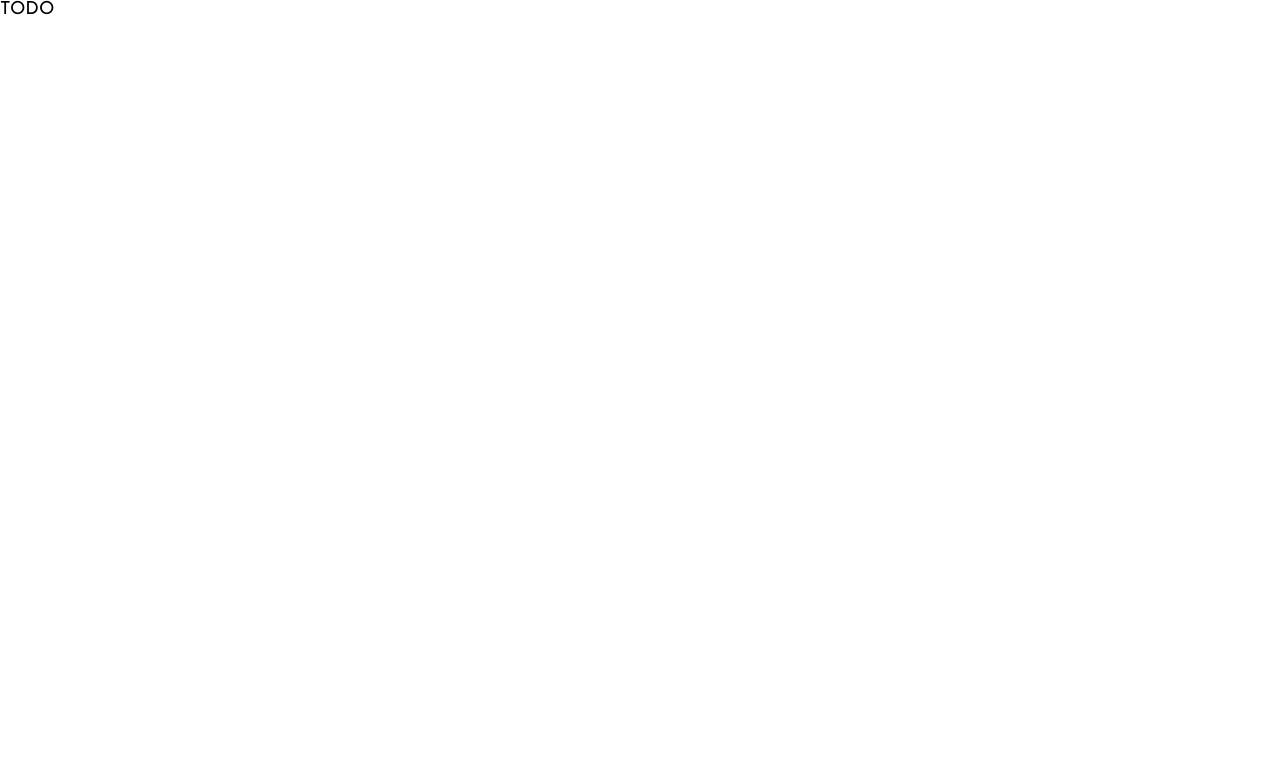
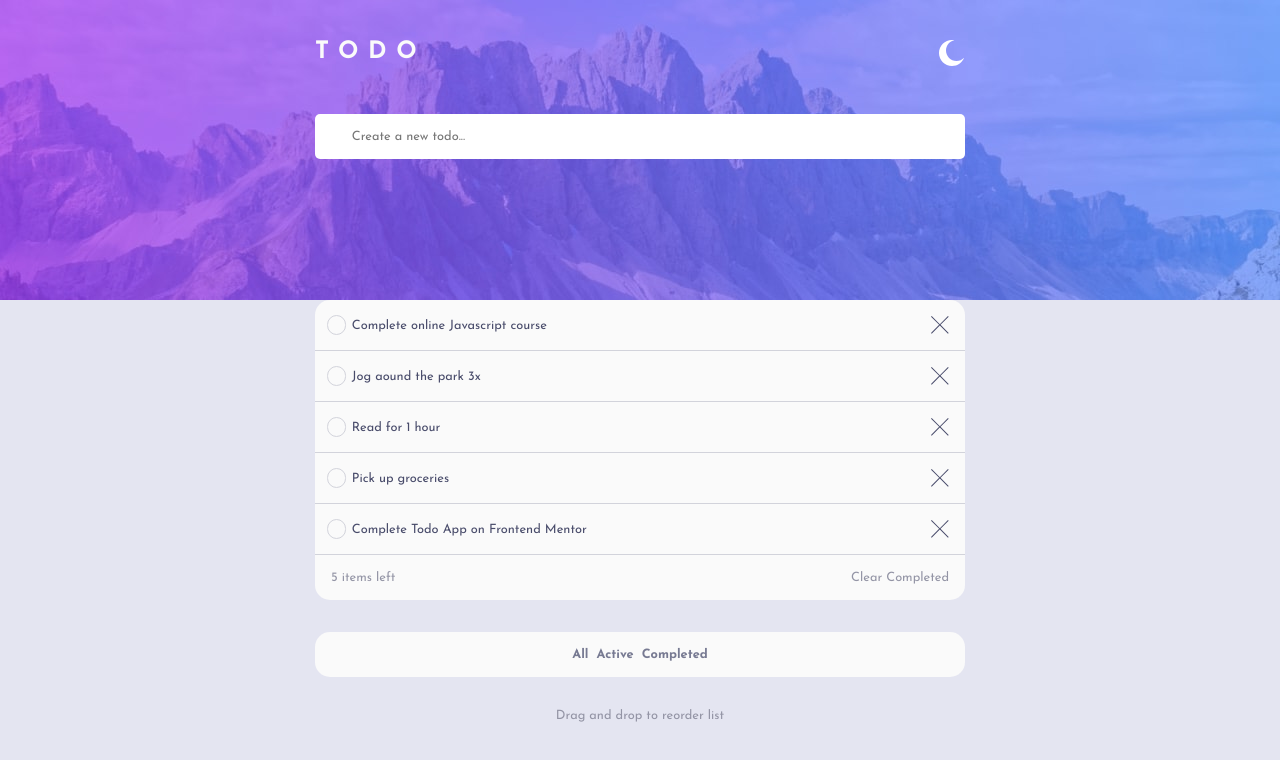
Before and after one commit to guido2288/TODORECT, a React (Vite) app: page / in a window 1280 px wide. Shown: the top 760 px of the page. Built offline with nearby package versions, Linux system fonts and the light colour scheme.

Commit message:
Diseño terminado

```diff
--- a/src/App.jsx
+++ b/src/App.jsx
@@ -2,10 +2,74 @@ function App() {
 
 
   return (
-    <>
+    <main className="main_container">
+      <header className="head_container ">
+        <div className="nav_container">
+          <h1>TODO</h1>
+          <img src="../public/images/icon-moon.svg" alt="icon" />
+        </div>
+          <form action="submit">
 
-      <h1>TODO</h1>
-    </>
+
+            <input type="text" placeholder="Create a new todo..." />
+
+          </form>
+      </header>
+
+      <section className="list-container">
+        <ul>
+          <li>
+            <span className="circle_item"></span>
+            Complete online Javascript course
+
+              <img src="../public/images/icon-cross.svg" alt="" />
+
+          </li>
+          <li>
+          <span className="circle_item"></span>
+            Jog aound the park 3x
+
+              <img src="../public/images/icon-cross.svg" alt="" />
+
+          </li>
+          <li>
+          <span className="circle_item"></span>
+            Read for 1 hour
+              <img src="../public/images/icon-cross.svg" alt="" />
+
+          </li>
+
+          <li>
+          <span className="circle_item"></span>
+            Pick up groceries
+              <img src="../public/images/icon-cross.svg" alt="" />
+
+          </li>
+
+          <li>
+          <span className="circle_item"></span>
+            Complete Todo App on Frontend Mentor
+              <img src="../public/images/icon-cross.svg" alt="" />
+
+          </li>
+
+        </ul>
+        <div className="status_container">
+          <span>5 items left</span>
+          <span>Clear Completed</span>
+        </div>
+      </section>
+
+
+      <footer>
+        <div className="btn-container">
+          <span>All</span>
+          <span>Active</span>
+          <span>Completed</span>
+        </div>
+        <p>Drag and drop to reorder list</p>
+      </footer>
+    </main>
   )
 }
 
--- a/src/index.css
+++ b/src/index.css
@@ -4,8 +4,6 @@
   padding: 0;
   box-sizing: border-box;
   font-family: "Josefin Sans", sans-serif;
-  font-size: 18px;
-  font-weight: 400;
 }
 
 :root {
@@ -28,10 +26,140 @@
 
   --VeryDarkBlue: hsl(235, 21%, 11%);
   --VeryDarkDesaturatedBlue: hsl(235, 24%, 19%);
-  --LightGrayishBlue: hsl(234, 39%, 85%);
+  --LightGrayishBlueDT: hsl(234, 39%, 85%);
   /* (hover) */
-  --LightGrayishBlue: hsl(236, 33%, 92%);
-  --DarkGrayishBlue: hsl(234, 11%, 52%);
-  --VeryDarkGrayishBlue: hsl(233, 14%, 35%);
-  --VeryDarkGrayishBlue: hsl(237, 14%, 26%);
+  --LightGrayishBlueDTH: hsl(236, 33%, 92%);
+  --DarkGrayishBlueDt: hsl(234, 11%, 52%);
+  --VeryDarkGrayishBlueDt: hsl(233, 14%, 35%);
+  --VeryDarkGrayishBlueDtb: hsl(237, 14%, 26%);
 }
+.main_container{
+  background-color: var(--VeryLightGrayishBlue);
+  height: 100svh;
+}
+.darkMode{
+  background-color: var(--VeryDarkBlue);
+}
+.head_container{
+  background-image: url(../public/images/bg-mobile-light.jpg);
+  background-repeat: no-repeat;
+  background-position: top;
+  background-size: cover;
+  min-height: 200px;
+  padding: 2.5rem 2rem;
+}
+
+.nav_container{
+  display: flex;
+  justify-content: space-between;
+  max-width: 650px;
+}
+.nav_container h1{
+  color:var(--VeryLightGray);
+  letter-spacing: 0.6rem;
+  font-weight: 700;
+  font-size: 1.5rem;
+}
+.nav_container img{
+  cursor: pointer;
+}
+
+input{
+  font-size: 0.8rem;
+  border: none;
+  width: 100%;
+  margin: 3rem 0;
+  padding: 1rem 1rem 1rem 2.3rem;
+  border-radius: 5px;
+  color: var(--VeryDarkGrayishBlue);
+  max-width: 650px;
+}
+input:focus{
+  outline: none;
+}
+.list-container{
+  max-width: 650px;
+  margin: 0 2rem;
+  background-color: var(--VeryLightGray);
+  border-radius: 15px;
+  color: var(--VeryDarkGrayishBlue);
+}
+ul{
+  list-style: none;
+}
+ul li{
+  position: relative;
+  display: flex;
+  justify-content: space-between;
+  align-items: center;
+  font-size: 0.8rem;
+  padding: 1rem 1rem 1rem 2.3rem;
+  border-bottom: 1px solid var(--LightGrayishBlue);
+}
+ul li img{
+  cursor: pointer;
+}
+.circle_item{
+  position: absolute;
+  width: 1.2rem;
+  height: 1.2rem;
+  border-radius: 50%;
+  border: 1px solid var(--LightGrayishBlue);
+  background-color: none;
+  cursor: pointer;
+  transform: translateX(-130%);
+}
+.status_container{
+  padding: 1rem;
+  display: flex;
+  justify-content: space-between;
+}
+.status_container span{
+  color: var(--DarkGrayishBlue);
+  font-size: 0.8rem;
+  cursor: pointer;
+}
+.btn-container{
+  background-color: var(--VeryLightGray);
+  border-radius: 15px;
+  margin: 2rem 2rem;
+  padding: 1rem;
+  display: flex;
+  justify-content: center;
+  gap: 0.5rem;
+  max-width: 650px;
+}
+.btn-container span{
+  font-size: 0.8rem;
+  cursor: pointer;
+  color: var(--DarkGrayishBlueDt);
+  font-weight: 700;
+}
+footer p{
+  text-align: center;
+  font-size: 0.8rem;
+  color: var(--DarkGrayishBlue);
+  margin-bottom: 2rem;
+}
+
+@media (min-width: 730px) {
+  /* … */
+  .head_container{
+    background-image: url(../public/images/bg-desktop-light.jpg);
+    min-height: 300px;
+    text-align: center;
+  }
+   .nav_container{
+    margin: 0 auto;
+  }
+  .circle{
+    left: 0;
+  }
+  .list-container{
+    margin: 0 auto;
+  }
+  .btn-container{
+    margin: 2rem auto;
+  }
+
+}
```
